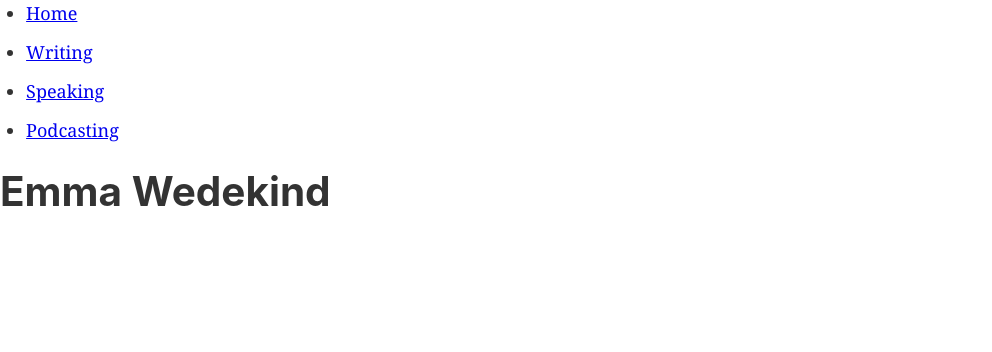
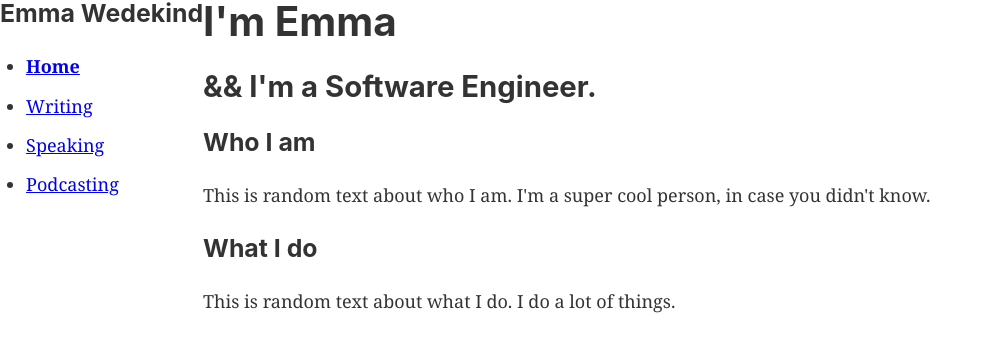
Before and after one commit to emmabostian/emmas-awesome-portfolio, a Gatsby site: page / in a window 1280 px wide. Shown: the whole page, without its empty margins (0-992 px from the left). Built offline with nearby package versions, Linux system fonts and the light colour scheme; Gatsby itself is replaced by a stand-in of ours.

Commit message:
Adding navigation

```diff
--- a/src/components/layout.css
+++ b/src/components/layout.css
@@ -620,3 +620,7 @@ pre tt:after {
     font-size: 100%;
   }
 }
+
+.layout {
+  display: flex;
+}
--- a/src/components/layout.js
+++ b/src/components/layout.js
@@ -18,10 +18,10 @@ const Layout = ({ children }) => {
   `)
 
   return (
-    <>
+    <div className='layout'>
         <Navigation></Navigation>
         <main>{children}</main>
-    </>
+    </div>
   )
 }
 
--- /dev/null
+++ b/src/components/navigation.css
@@ -0,0 +1,3 @@
+.navigation__link--active {
+    font-weight: bold;
+}
--- a/src/components/navigation.js
+++ b/src/components/navigation.js
@@ -1,13 +1,16 @@
 import React from "react";
 import { Link } from "gatsby";
 
+import "./navigation.css";
+
 const Navigation = () => (
     <nav>
+        <h3>Emma Wedekind</h3>
         <ul>
-            <li><Link to="/">Home</Link></li>
-            <li><Link to="/writing">Writing</Link></li>
-            <li><Link to="/speaking">Speaking</Link></li>
-            <li><Link to="/podcasting">Podcasting</Link></li>
+            <li><Link to="/" activeClassName='navigation__link--active'>Home</Link></li>
+            <li><Link to="/writing" activeClassName='navigation__link--active'>Writing</Link></li>
+            <li><Link to="/speaking" activeClassName='navigation__link--active'>Speaking</Link></li>
+            <li><Link to="/podcasting" activeClassName='navigation__link--active'>Podcasting</Link></li>
         </ul>
     </nav>
 )
--- a/src/pages/index.js
+++ b/src/pages/index.js
@@ -7,7 +7,15 @@ import SEO from "../components/seo"
 const IndexPage = () => (
   <Layout>
     <SEO title="Emma Wedekind" />
-    <h1>Emma Wedekind</h1>
+    <h1>I'm Emma</h1>
+    <h2>{`&& I'm a Software Engineer.`}</h2>
+
+    <h3>Who I am</h3>
+    <p>This is random text about who I am. I'm a super cool person, in case you didn't know.</p>
+
+    <h3>What I do</h3>
+    <p>This is random text about what I do. I do a lot of things.</p>
+
   </Layout>
 )
 
--- a/src/pages/podcasting.js
+++ b/src/pages/podcasting.js
@@ -1,5 +1,4 @@
 import React from "react";
-import { Link } from "gatsby";
 
 import Layout from "../components/layout"
 
--- a/src/pages/speaking.js
+++ b/src/pages/speaking.js
@@ -1,5 +1,4 @@
 import React from "react";
-import { Link } from "gatsby";
 
 import Layout from "../components/layout"
 
```
